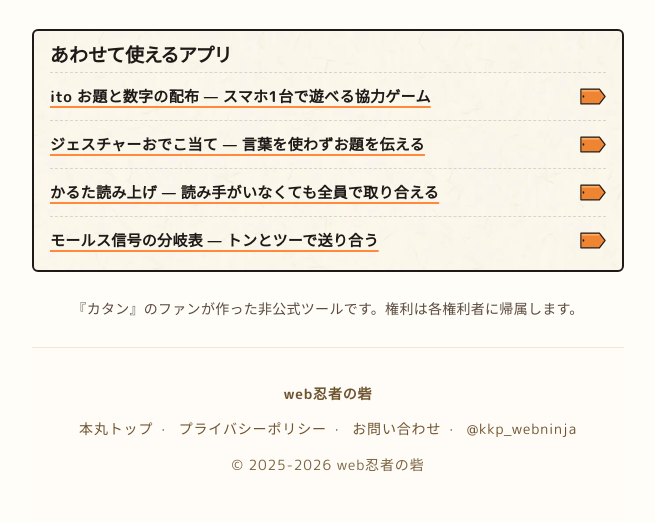
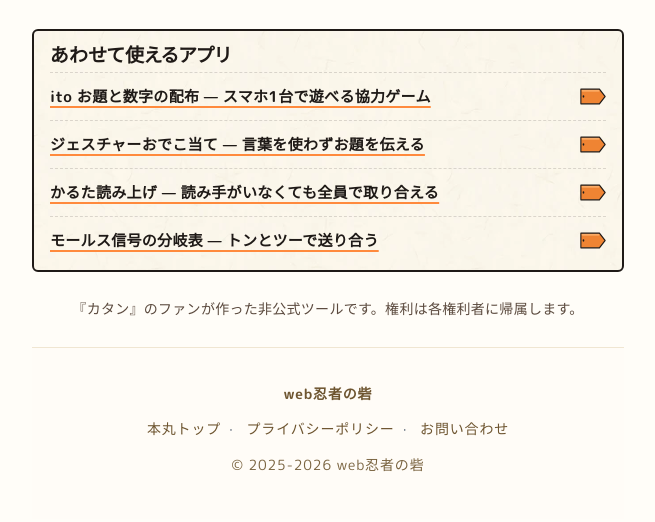
Before and after one commit to kkp-15/ninja-catan, a plain HTML site: page index.html in a window 1280 px wide. Shown: the part 5568-6090 px from the top of the page, without its empty margins (312-967 px from the left). Drawn offline with Linux system fonts and the light colour scheme; a web font is replaced by a local one.

Commit message:
X などの SNS へのリンクとシェアボタンを外す
問い合わせの窓口はお問い合わせのページ（https://kkpwebninja.com/otoiawase）だけにそろえる。
- フッターの「@kkp_webninja」（X へのリンク）を外す

Co-Authored-By: Claude Opus 5.5 <noreply@anthropic.com>

```diff
--- a/index.html
+++ b/index.html
@@ -706,8 +706,7 @@ summary:active{background:var(--k-kinari)}
   <div>
     <a href="https://kkpwebninja.com/" target="_blank" rel="noopener" style="color:#6e5530;text-decoration:none;margin:0 0.5rem;">本丸トップ</a>·
     <a href="https://privacypolicy.kkpwebninja.com/" target="_blank" rel="noopener" style="color:#6e5530;text-decoration:none;margin:0 0.5rem;">プライバシーポリシー</a>·
-    <a href="https://kkpwebninja.com/otoiawase" target="_blank" rel="noopener" style="color:#6e5530;text-decoration:none;margin:0 0.5rem;">お問い合わせ</a>·
-    <a href="https://x.com/kkp_webninja" target="_blank" rel="noopener" style="color:#6e5530;text-decoration:none;margin:0 0.5rem;">@kkp_webninja</a>
+    <a href="https://kkpwebninja.com/otoiawase" target="_blank" rel="noopener" style="color:#6e5530;text-decoration:none;margin:0 0.5rem;">お問い合わせ</a>
   </div>
   <div style="margin-top:0.5rem;color:#7a6440;">© 2025-2026 web忍者の砦</div>
 </footer>
```
